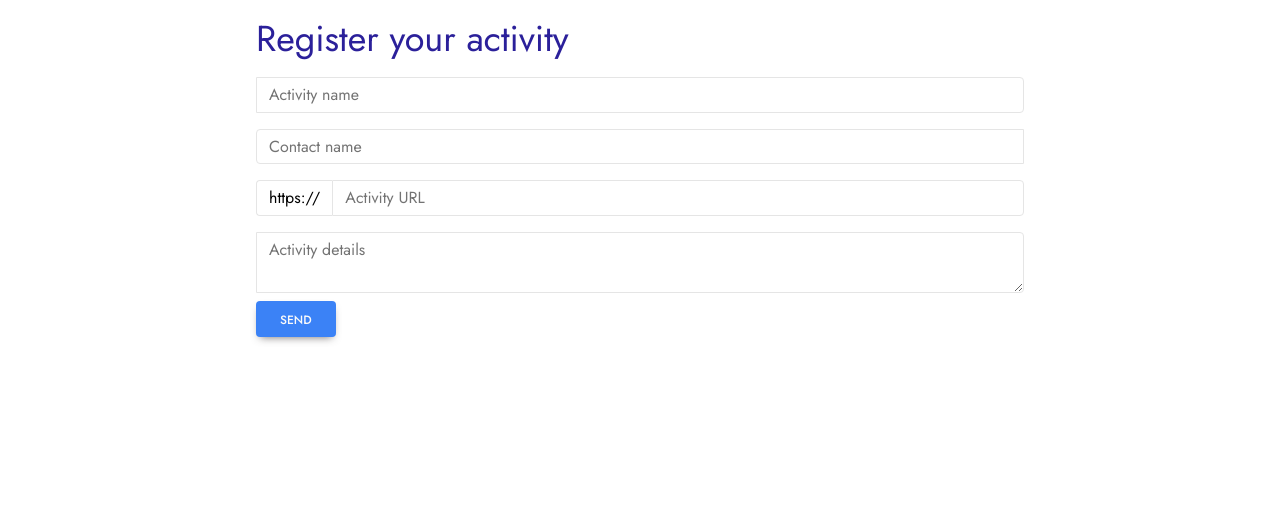
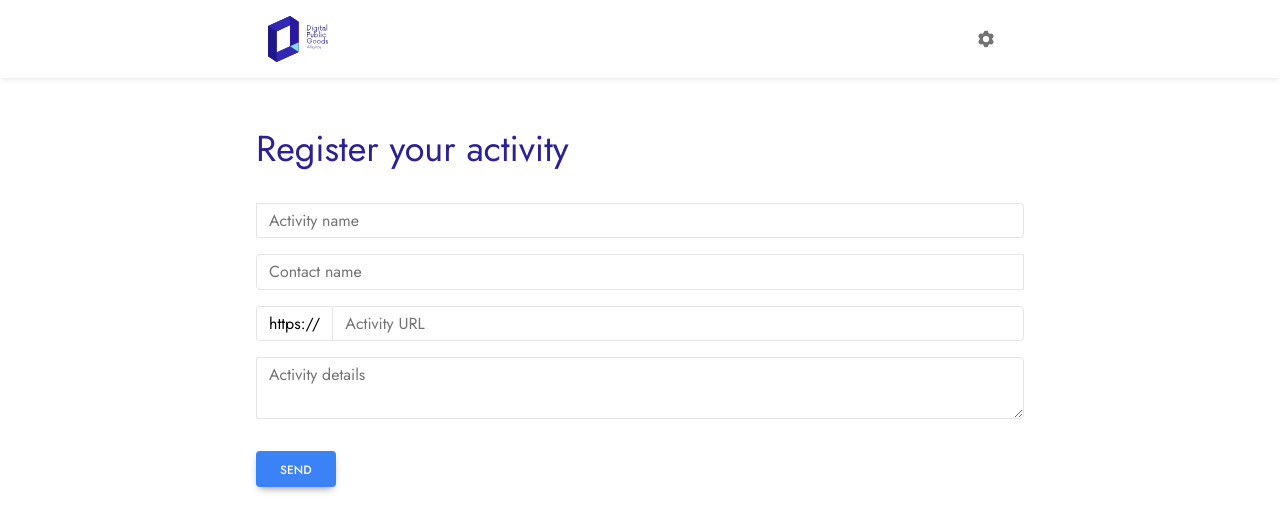
Before and after one commit to gazdagergo/review-engine, a Next.js app: page /activity-form in a window 1280 px wide. Shown: the top 532 px of the page. Built offline with nearby package versions, Linux system fonts and the light colour scheme.

Commit message:
dpga header

```diff
--- a/app/layout.js
+++ b/app/layout.js
@@ -1,5 +1,6 @@
 import { Jost } from "next/font/google";
 import "./globals.css";
+import Header from "@/components/Header";
 
 const jost = Jost({ subsets: ["latin"] });
 
@@ -11,7 +12,10 @@
 export default function RootLayout({ children }) {
   return (
     <html lang="en">
-      <body className={jost.className}>{children}</body>
+      <body className={jost.className}>
+        <Header />
+        {children}
+      </body>
     </html>
   );
 }
--- a/components/ActivityForm.jsx
+++ b/components/ActivityForm.jsx
@@ -1,7 +1,7 @@
 const ActivityForm = () => {
   return (
     <>
-      <h2 className="my-4 mt-0 text-4xl leading-tight text-primary text-purple font-normal">
+      <h2 className="my-8  text-4xl leading-tight text-primary text-purple font-normal">
         Register your activity
       </h2>
 
@@ -49,7 +49,7 @@
         />
       </div>
 
-      <div className="mt-2">
+      <div className="mt-8">
         <button
           type="button"
           className="inline-block rounded bg-blue-500 text-neutral-50 shadow-[0_4px_9px_-4px_rgba(51,45,45,0.7)] hover:bg-blue-600 hover:shadow-[0_8px_9px_-4px_rgba(51,45,45,0.2),0_4px_18px_0_rgba(51,45,45,0.1)] focus:bg-blue-800 focus:shadow-[0_8px_9px_-4px_rgba(51,45,45,0.2),0_4px_18px_0_rgba(51,45,45,0.1)] active:bg-blue-700 active:shadow-[0_8px_9px_-4px_rgba(51,45,45,0.2),0_4px_18px_0_rgba(51,45,45,0.1)] px-6 pb-2 pt-2.5 text-xs font-medium uppercase leading-normal transition duration-150 ease-in-out focus:outline-none focus:ring-0"
--- /dev/null
+++ b/components/Header.jsx
@@ -0,0 +1,41 @@
+import Image from 'next/image'
+
+const Header = () => {
+  return (
+    <nav
+      className="flex-no-wrap relative flex w-full items-center justify-between bg-white py-2 shadow-md shadow-black/5 dark:bg-neutral-600 dark:shadow-black/10 lg:flex-wrap lg:justify-start lg:py-4"
+      data-twe-navbar-ref=""
+    >
+      <div className="container mx-auto max-w-3xl">
+      <div className="mx-auto flex w-full flex-wrap items-center justify-between px-3 lg:container">
+        <Image alt="dpga-logo" src="/dpga-logo.svg" width={60} height={30} />
+        {/* Right elements */}
+        <div className="relative flex items-center">
+          {/* Cog Icon */}
+          <a
+            className="me-4 text-neutral-500 hover:text-neutral-700 focus:text-neutral-700 disabled:text-black/30 dark:text-neutral-200 dark:hover:text-neutral-300 dark:focus:text-neutral-300 [&.active]:text-black/90 dark:[&.active]:text-neutral-400"
+            href="#"
+          >
+        <span className="[&>svg]:w-5">
+          <svg
+            xmlns="http://www.w3.org/2000/svg"
+            viewBox="0 0 24 24"
+            fill="currentColor"
+            className="h-6 w-6"
+          >
+            <path
+              fillRule="evenodd"
+              d="M11.078 2.25c-.917 0-1.699.663-1.85 1.567L9.05 4.889c-.02.12-.115.26-.297.348a7.493 7.493 0 00-.986.57c-.166.115-.334.126-.45.083L6.3 5.508a1.875 1.875 0 00-2.282.819l-.922 1.597a1.875 1.875 0 00.432 2.385l.84.692c.095.078.17.229.154.43a7.598 7.598 0 000 1.139c.015.2-.059.352-.153.43l-.841.692a1.875 1.875 0 00-.432 2.385l.922 1.597a1.875 1.875 0 002.282.818l1.019-.382c.115-.043.283-.031.45.082.312.214.641.405.985.57.182.088.277.228.297.35l.178 1.071c.151.904.933 1.567 1.85 1.567h1.844c.916 0 1.699-.663 1.85-1.567l.178-1.072c.02-.12.114-.26.297-.349.344-.165.673-.356.985-.57.167-.114.335-.125.45-.082l1.02.382a1.875 1.875 0 002.28-.819l.923-1.597a1.875 1.875 0 00-.432-2.385l-.84-.692c-.095-.078-.17-.229-.154-.43a7.614 7.614 0 000-1.139c-.016-.2.059-.352.153-.43l.84-.692c.708-.582.891-1.59.433-2.385l-.922-1.597a1.875 1.875 0 00-2.282-.818l-1.02.382c-.114.043-.282.031-.449-.083a7.49 7.49 0 00-.985-.57c-.183-.087-.277-.227-.297-.348l-.179-1.072a1.875 1.875 0 00-1.85-1.567h-1.843zM12 15.75a3.75 3.75 0 100-7.5 3.75 3.75 0 000 7.5z"
+              clipRule="evenodd"
+            />
+          </svg>
+        </span>
+          </a>
+        </div>
+      </div>
+      </div>
+    </nav>
+  )
+}
+
+export default Header
```
Also changed, not shown: components/Logo.jsx (added), public/dpga-logo.svg (added).
